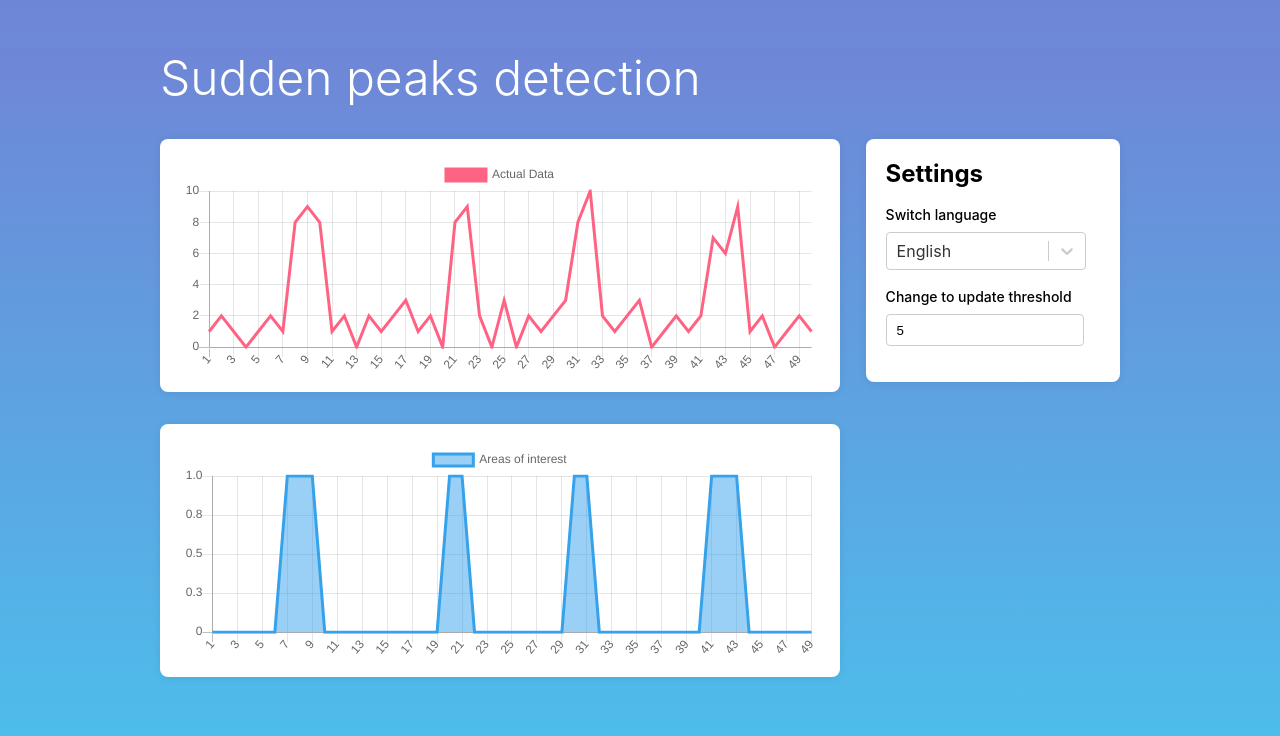
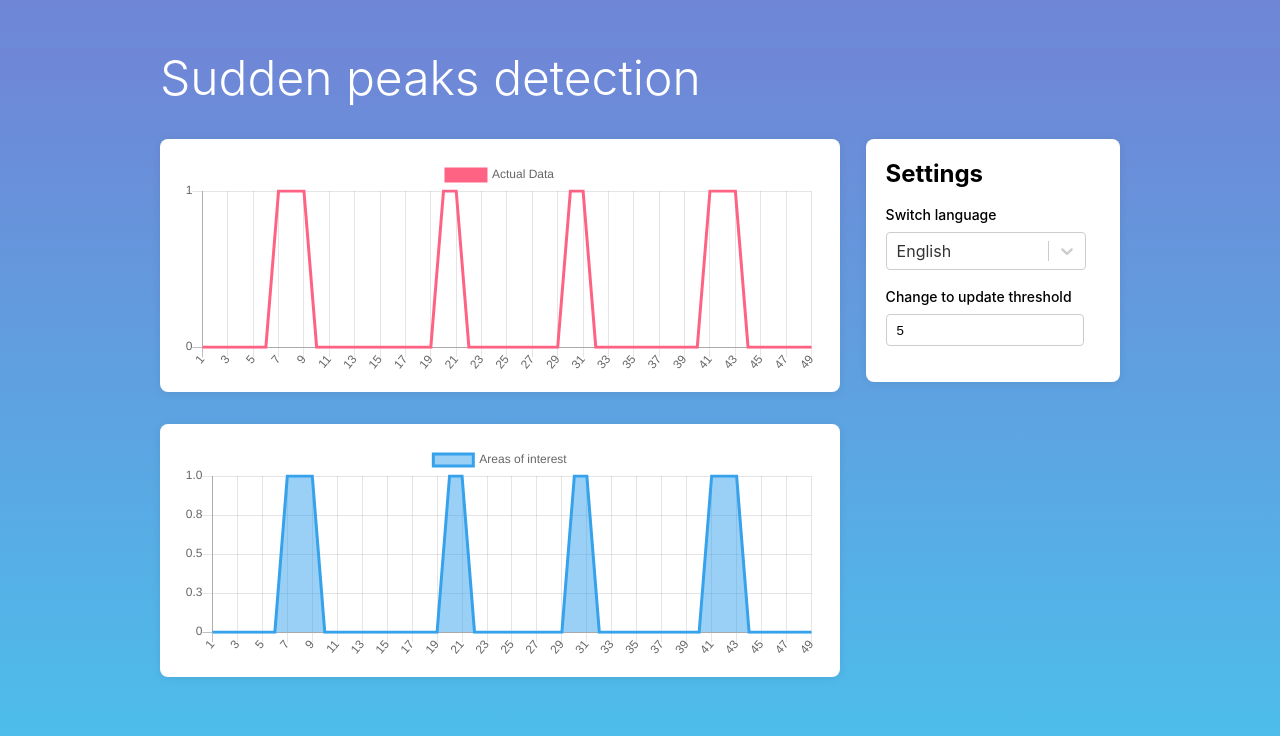
Before and after one commit to azizmashkour/labforward-frontend-test, a React (Create React App) app: page / in a window 1280 px wide. Shown: the top 736 px of the page. Built offline with nearby package versions, Linux system fonts and the light colour scheme.

Commit message:
fix: fix typos

```diff
--- a/src/components/canvas/ChartDatas.js
+++ b/src/components/canvas/ChartDatas.js
@@ -28,7 +28,7 @@ const ChartDatas = ({ data, threshold, t }) => {
       <Chart
         backgroundColor="rgb(255, 99, 132, 0.5)"
         color="rgb(255, 99, 132)"
-        data={data}
+        data={datas}
         fill={false}
         label="Actual Data"
         steppedLine={false}
```
